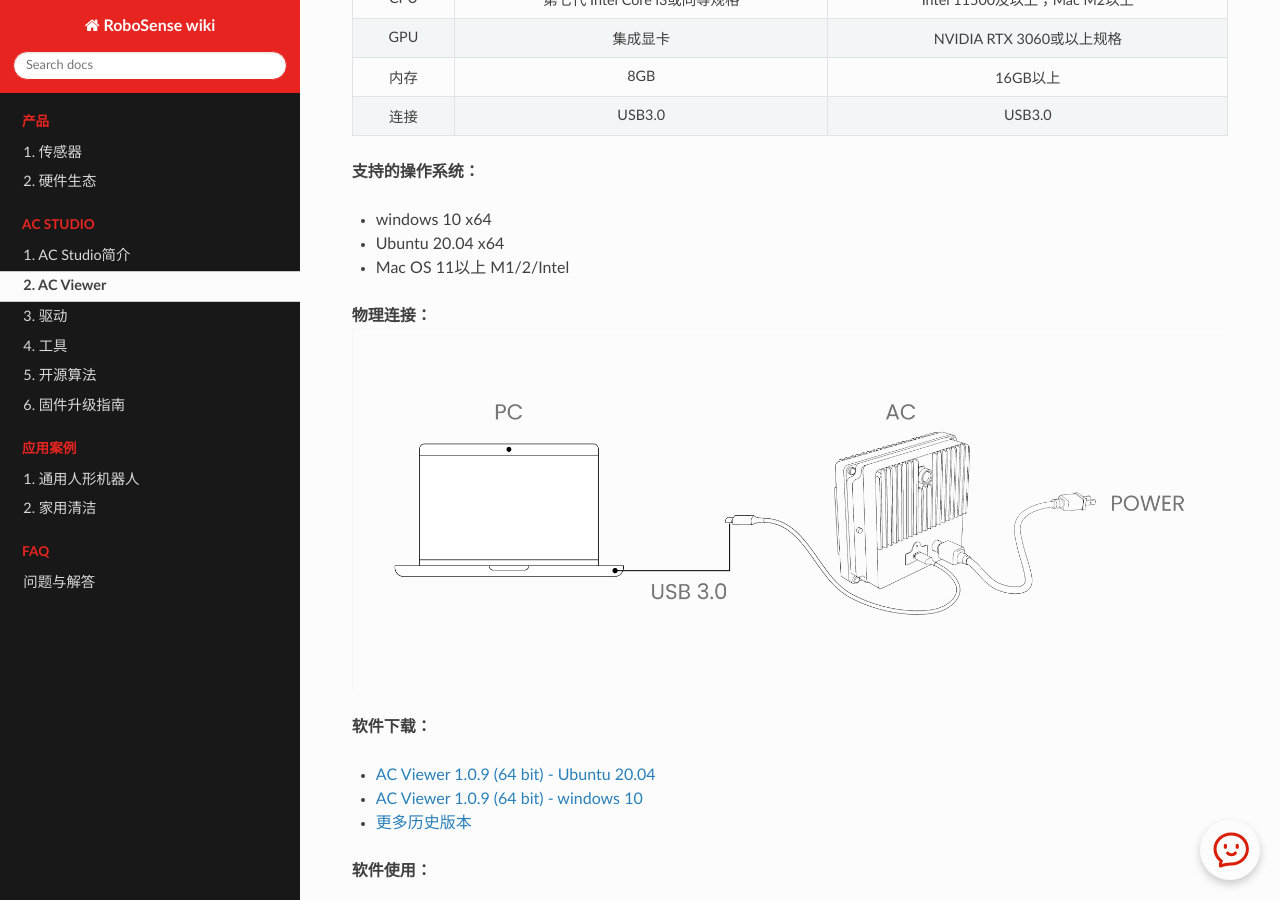
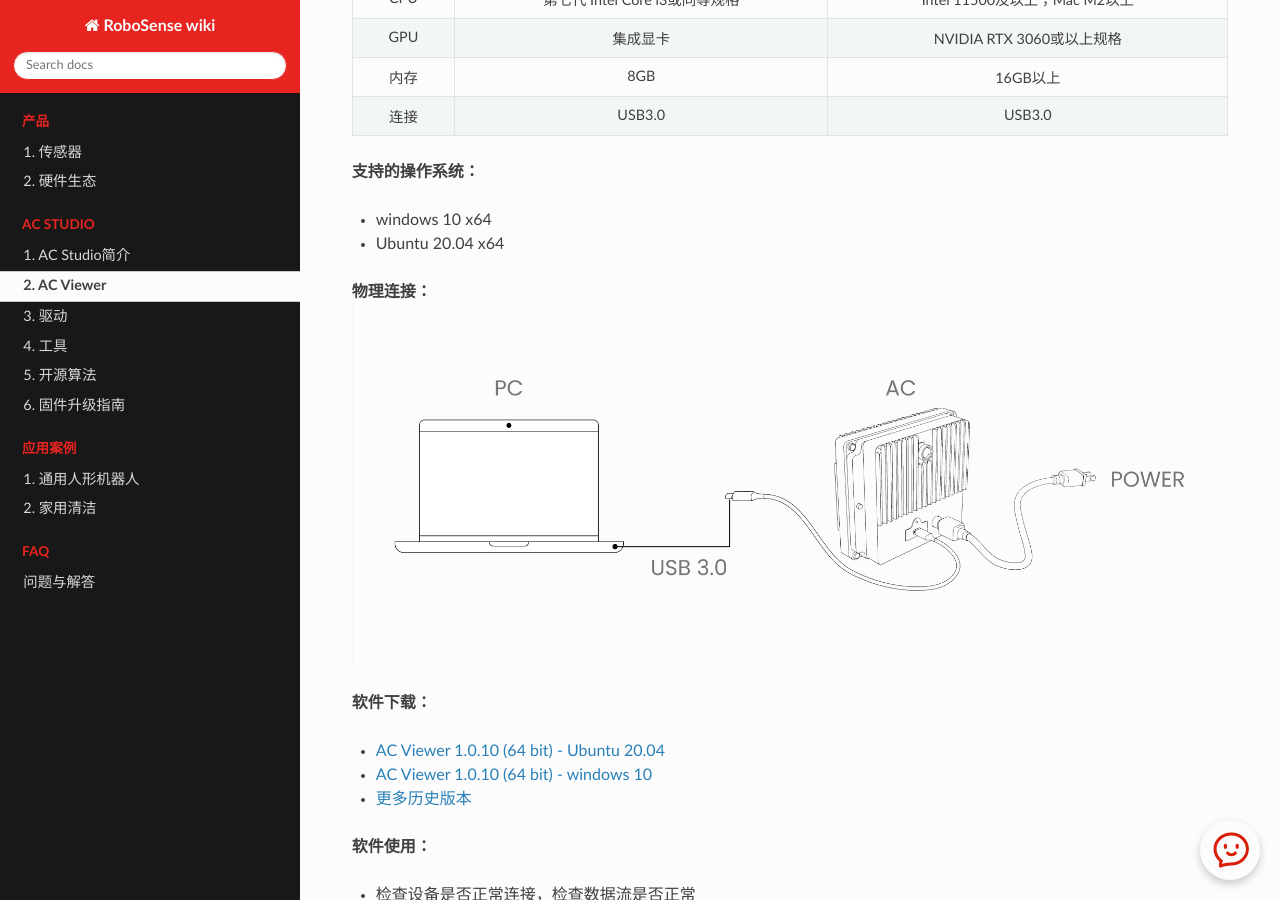
Before and after one commit to RoboSense-Robotics/robosense_ac_wiki_cn, a Sphinx documentation site: the page built from source/ac_studio/ac_viewer.md, in a window 1280 px wide and 900 px high, scrolled down 533 px. Built offline with Sphinx 7.4.7 and the Read the Docs theme 3.1.0, drawn with Linux system fonts in a browser that asks for light colours; pages that are not in the unit, such as notebooks, are missing from menus.

Commit message:
AC Viewer 1.0.10 download link

```diff
--- a/source/ac_studio/ac_viewer.md
+++ b/source/ac_studio/ac_viewer.md
@@ -2,6 +2,7 @@
 
 AC Viewer 是一款专为 Active Camera 系列产品设计的软件，可用于实时显示连接至计算机的所有 Active Camera 系列产品的数据（包括点云、图像等）。
 通过 AC Viewer，用户可轻松查看、记录并储存传感器数据，以便后期使用。
+
 
 **硬件准备：**
 - Active Camera x 1
@@ -9,8 +10,8 @@
 - 数据线
 - PC x 1
 
+
 **PC硬件配置：**
-
 <table class="docutils align-default" style="width: 100%;">
     <tbody>
         <tr class="row-even centered-table-text">
@@ -41,23 +42,23 @@
     </tbody>
 </table>
 
+
 **支持的操作系统：**
-
 - windows 10 x64
 - Ubuntu 20.04 x64
-- Mac OS 11以上 M1/2/Intel
+
 
 **物理连接：**
 ![图片alt](../image/output.png)
 
 
 **软件下载：**
-- [AC Viewer 1.0.9 (64 bit) - Ubuntu 20.04](https://cdn.robosense.cn/AC_wiki/AcViewer_Linux_x86_64_release_1.0.9.deb)
-- [AC Viewer 1.0.9 (64 bit) - windows 10](https://cdn.robosense.cn/AC_wiki/AcViewer_Win_x86_64_release_1.0.9.exe)
+- [AC Viewer 1.0.10 (64 bit) - Ubuntu 20.04](https://cdn.robosense.cn/ACViewer%20Release/AcViewer_Linux_x86_64_release_1.0.10.deb)
+- [AC Viewer 1.0.10 (64 bit) - windows 10](https://cdn.robosense.cn/ACViewer%20Release/AcViewer_Win_x86_64_release_1.0.10.exe)
 - [更多历史版本](https://github.com/RoboSense-Robotics/.github/blob/main/profile/acview_download_link_cn.md)
 
 
- **软件使用：**
+**软件使用：**
 - 检查设备是否正常连接，检查数据流是否正常
 <div style="margin-bottom: 24px; position:relative; width:100%; padding-top: 55.33%;" class="video-container">
     <iframe src="https://cdn.robosense.cn/AC_wiki/acview_check.mp4" allowfullscreen style="position:absolute; top:0; left:0; width:100%; height:100%;"></iframe>
```
